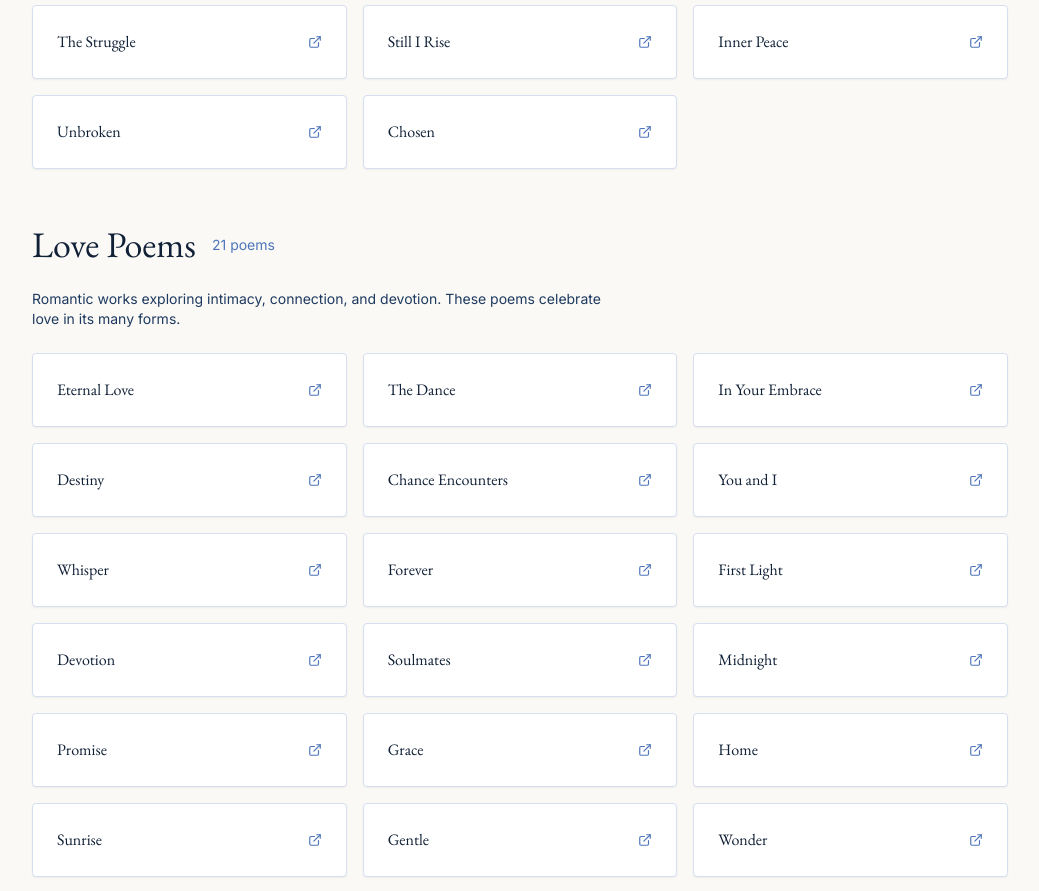
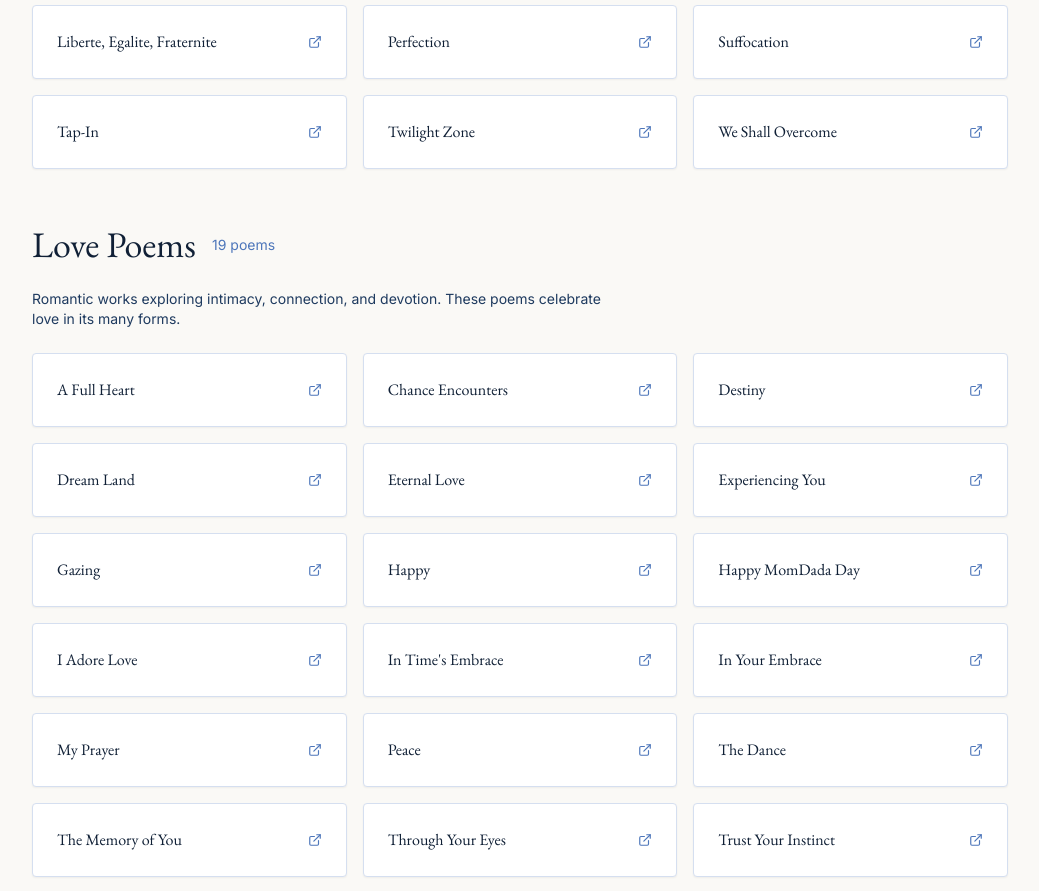
Before and after one commit to pedalshoe/swphd-upgrade, a Next.js app: page /en/poems in a window 1280 px wide. Shown: the part 820-1711 px from the top of the page, without its empty margins (120-1159 px from the left). Built offline with nearby package versions, Linux system fonts and the light colour scheme.

Commit message:
fixed google drive poems

```diff
--- a/src/app/[locale]/poems/page.tsx
+++ b/src/app/[locale]/poems/page.tsx
@@ -8,48 +8,48 @@ export async function generateMetadata({ params: { locale } }: { params: { local
   return { title: t('page_title') };
 }
 
-// Google Drive links preserved from original site
+// ── Real Google Drive links scraped from stacywilliamsphd.com/poems-of-the-heart.html ──
+
 const wrestlingPoems = [
-  { title: 'Faith', href: 'https://drive.google.com/file/d/1_faith_poem' },
-  { title: 'Fix it Jesus', href: 'https://drive.google.com/file/d/1_fixitjesus_poem' },
-  { title: 'Hope is Resistance', href: 'https://drive.google.com/file/d/1_hope_poem' },
-  { title: 'Letting Go', href: 'https://drive.google.com/file/d/1_lettinggo_poem' },
-  { title: 'We Shall Overcome', href: 'https://drive.google.com/file/d/1_overcome_poem' },
-  { title: 'Dissonance', href: 'https://drive.google.com/file/d/1_dissonance_poem' },
-  { title: 'The Struggle', href: 'https://drive.google.com/file/d/1_struggle_poem' },
-  { title: 'Still I Rise', href: 'https://drive.google.com/file/d/1_stillirise_poem' },
-  { title: 'Inner Peace', href: 'https://drive.google.com/file/d/1_innerpeace_poem' },
-  { title: 'Unbroken', href: 'https://drive.google.com/file/d/1_unbroken_poem' },
-  { title: 'Chosen', href: 'https://drive.google.com/file/d/1_chosen_poem' },
+  { title: 'Faith',                        href: 'https://drive.google.com/file/d/1JZENulQZ0lVX0h7nqHzfbb95CHfCf0Rx/view?usp=sharing' },
+  { title: 'Fix it Jesus',                  href: 'https://drive.google.com/file/d/1p5l6pwfBAXP2FGTW0E21QuHFTOMu3Zpw/view?usp=sharing' },
+  { title: 'Food For Thought',              href: 'https://drive.google.com/file/d/1NjkMfmK239IJnwKa2NJWArANud3F4N59/view?usp=sharing' },
+  { title: 'Hope is Resistance',            href: 'https://drive.google.com/file/d/1UNUK6bunewBpF9OrZKfQTFSlRK07NzYL/view?usp=sharing' },
+  { title: "It's not all in your head",    href: 'https://drive.google.com/file/d/13haXebYcxg3QRom1sn7rwKmahScRwAmm/view?usp=sharing' },
+  { title: 'Letting Go',                    href: 'https://drive.google.com/file/d/1cAV7j7NAWegb-bS3xfn2-Kn0-PqyE539/view?usp=sharing' },
+  { title: 'Liberte, Egalite, Fraternite', href: 'https://drive.google.com/file/d/1k-s8PYaHHIWzySzpSGkzb9tlVamRPg0M/view?usp=sharing' },
+  { title: 'Perfection',                    href: 'https://drive.google.com/file/d/1hFOgZGblqoak2QZq12JmDo_HYhjQJIvz/view?usp=sharing' },
+  { title: 'Suffocation',                   href: 'https://drive.google.com/file/d/1hFOgZGblqoak2QZq12JmDo_HYhjQJIvz/view?usp=sharing' },
+  { title: 'Tap-In',                        href: 'https://drive.google.com/file/d/1hAPPdDQweo7zAkm3i0KsS7_3SAJMkSaR/view?usp=sharing' },
+  { title: 'Twilight Zone',                 href: 'https://drive.google.com/file/d/1k1KZDEK9tcqF-1P4aK3RZzugyyuKfbgc/view?usp=sharing' },
+  { title: 'We Shall Overcome',             href: 'https://drive.google.com/file/d/1cW1NmLzRueJmYVIh1qXQ_76FSJrbAWav/view?usp=sharing' },
 ];
 
 const lovePoems = [
-  { title: 'Eternal Love', href: 'https://drive.google.com/file/d/1_eternallove_poem' },
-  { title: 'The Dance', href: 'https://drive.google.com/file/d/1_thedance_poem' },
-  { title: 'In Your Embrace', href: 'https://drive.google.com/file/d/1_embrace_poem' },
-  { title: 'Destiny', href: 'https://drive.google.com/file/d/1_destiny_poem' },
-  { title: 'Chance Encounters', href: 'https://drive.google.com/file/d/1_chance_poem' },
-  { title: 'You and I', href: 'https://drive.google.com/file/d/1_youandi_poem' },
-  { title: 'Whisper', href: 'https://drive.google.com/file/d/1_whisper_poem' },
-  { title: 'Forever', href: 'https://drive.google.com/file/d/1_forever_poem' },
-  { title: 'First Light', href: 'https://drive.google.com/file/d/1_firstlight_poem' },
-  { title: 'Devotion', href: 'https://drive.google.com/file/d/1_devotion_poem' },
-  { title: 'Soulmates', href: 'https://drive.google.com/file/d/1_soulmates_poem' },
-  { title: 'Midnight', href: 'https://drive.google.com/file/d/1_midnight_poem' },
-  { title: 'Promise', href: 'https://drive.google.com/file/d/1_promise_poem' },
-  { title: 'Grace', href: 'https://drive.google.com/file/d/1_grace_poem' },
-  { title: 'Home', href: 'https://drive.google.com/file/d/1_home_poem' },
-  { title: 'Sunrise', href: 'https://drive.google.com/file/d/1_sunrise_poem' },
-  { title: 'Gentle', href: 'https://drive.google.com/file/d/1_gentle_poem' },
-  { title: 'Wonder', href: 'https://drive.google.com/file/d/1_wonder_poem' },
-  { title: 'Tenderness', href: 'https://drive.google.com/file/d/1_tenderness_poem' },
-  { title: 'Beloved', href: 'https://drive.google.com/file/d/1_beloved_poem' },
-  { title: 'Together', href: 'https://drive.google.com/file/d/1_together_poem' },
+  { title: 'A Full Heart',        href: 'https://drive.google.com/file/d/1O3CV3Y7DrQJrGFg-Yfe3lyu7c_3heCIJ/view?usp=sharing' },
+  { title: 'Chance Encounters',   href: 'https://drive.google.com/file/d/1_YUqZRmNxwchTeDmcQbFd6eqrVRhRULL/view?usp=sharing' },
+  { title: 'Destiny',             href: 'https://drive.google.com/file/d/1874jGig9CmSLRK-YvWo7uR0ol-s-yNOT/view?usp=sharing' },
+  { title: 'Dream Land',          href: 'https://drive.google.com/file/d/1zj-AJEdzieH90FZELwVPgsNPjpb1wiDq/view?usp=sharing' },
+  { title: 'Eternal Love',        href: 'https://drive.google.com/file/d/1PAAe5ybcxszp_w92x0l-01ocEp2E31yZ/view?usp=sharing' },
+  { title: 'Experiencing You',    href: 'https://drive.google.com/file/d/1q6jknGNjbt-Bw6waKj-ACDv1bhIluJFq/view?usp=sharing' },
+  { title: 'Gazing',              href: 'https://drive.google.com/file/d/1m5KhLCXbkGjlD3gcNXhbc6hXiaQMiUDK/view?usp=sharing' },
+  { title: 'Happy',               href: 'https://drive.google.com/file/d/1F04WUzgSzJULKDtynoyr4H-VTnoWKAXY/view?usp=sharing' },
+  { title: 'Happy MomDada Day',   href: 'https://drive.google.com/file/d/1GyfUJqRD96ZL-jkEvyVYwiUonU7l58Ew/view?usp=sharing' },
+  { title: 'I Adore Love',        href: 'https://drive.google.com/file/d/1zmrxDyYkEx-B0QPo6px8tXQcKZyqLQQH/view?usp=sharing' },
+  { title: "In Time's Embrace",  href: 'https://drive.google.com/file/d/1a8aKvFmZoYhDH93anvEOnFO3-2EaU3rH/view?usp=sharing' },
+  { title: 'In Your Embrace',     href: 'https://drive.google.com/file/d/1gapqrODE9xVpqLkbwl2S26onYySfS5xt/view?usp=sharing' },
+  { title: 'My Prayer',           href: 'https://drive.google.com/file/d/1RseSNkR6RdkbJ1bTD7fhXKYtf4pOo5w4/view?usp=sharing' },
+  { title: 'Peace',               href: 'https://drive.google.com/file/d/1mvtaBOTse58TCSUzoy7B5plxazvqwVtV/view?usp=sharing' },
+  { title: 'The Dance',           href: 'https://drive.google.com/file/d/1oo6zvyNftEm_1sSMWf8kaLaTCpU0aAGw/view?usp=sharing' },
+  { title: 'The Memory of You',   href: 'https://drive.google.com/file/d/1lQDUupoPdwat6pLGFgewL_l6I9Ttabcs/view?usp=sharing' },
+  { title: 'Through Your Eyes',   href: 'https://drive.google.com/file/d/15VP-eZ9p-fR_WuQ9DJL625sakSSIfmJq/view?usp=sharing' },
+  { title: 'Trust Your Instinct', href: 'https://drive.google.com/file/d/1hpNgHyYYvOK6m9KTLz_Rv4_CcMcNCF6N/view?usp=sharing' },
+  { title: 'Your Eyes',           href: 'https://drive.google.com/file/d/1nTn8ICnZLfOfWWxAcjW7Nkw0_A3nSmuc/view?usp=sharing' },
 ];
 
 const celebratingPoems = [
-  { title: 'A Toast To George', href: 'https://drive.google.com/file/d/1_toastgeorge_poem' },
-  { title: 'HBD Queen', href: 'https://drive.google.com/file/d/1_hbdqueen_poem' },
+  { title: 'A Toast To George', href: 'https://drive.google.com/file/d/1MX68qtEwjP2ulH9rBvlV3N-WBqhHbkCx/view?usp=sharing' },
+  { title: 'HBD Queen',         href: 'https://drive.google.com/file/d/18b8p-zbcCD2CWlyiOBau1Uwlwhbm2Jh4/view?usp=sharing' },
 ];
 
 function PoemGrid({ poems, readLabel }: { poems: { title: string; href: string }[]; readLabel: string }) {
@@ -87,7 +87,6 @@ export default function PoemsPage({ params: { locale } }: { params: { locale: st
       </section>
 
       <div className="page-container space-y-14">
-        {/* Author's note */}
         <blockquote className="border-l-4 border-gold-500 pl-6 py-2 max-w-2xl">
           <p className="font-serif text-xl text-navy-700 italic leading-relaxed">{t('intro')}</p>
         </blockquote>
@@ -131,7 +130,7 @@ export default function PoemsPage({ params: { locale } }: { params: { locale: st
         </section>
 
         <p className="text-xs text-navy-400 italic">
-          Note: Poems open in Google Drive. Links will be updated as new works are published.
+          Poems open in Google Drive. Links are sourced directly from stacywilliamsphd.com.
         </p>
       </div>
     </>
```
